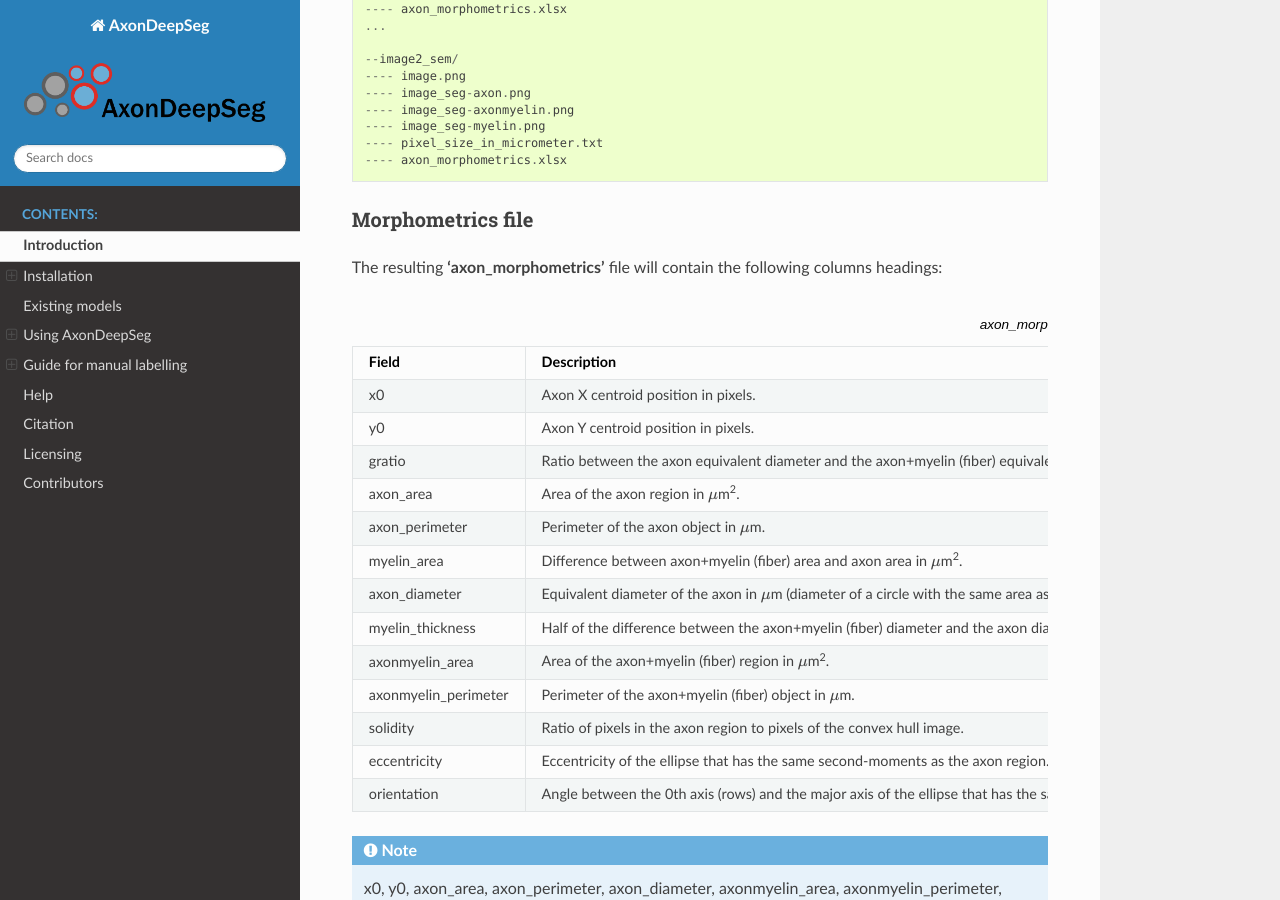
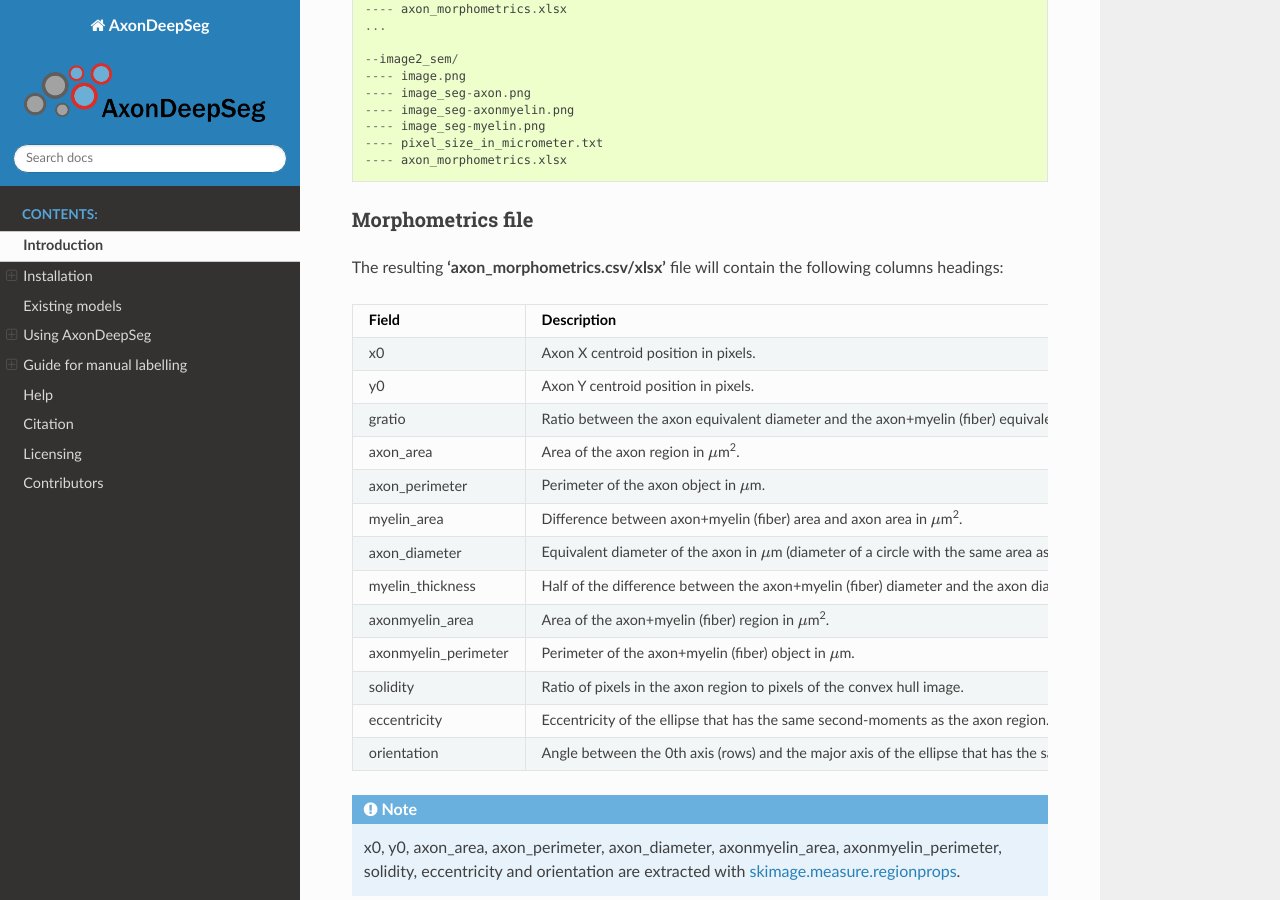
Before and after one commit to axondeepseg/axondeepseg, a Sphinx documentation site: the page built from docs/source/documentation.rst, in a window 1280 px wide and 900 px high, scrolled down 11914 px. Built offline with Sphinx 7.4.7 and the Read the Docs theme 2.0.0, drawn with Linux system fonts in a browser that asks for light colours.

Commit message:
Remove table title

```diff
--- a/docs/source/documentation.rst
+++ b/docs/source/documentation.rst
@@ -368,9 +368,9 @@ This will generate **'axon_morphometrics.xlsx'** file in each of folders::
 Morphometrics file
 ~~~~~~~~~~~~~~~~~~
 
-The resulting **'axon_morphometrics'** file will contain the following columns headings:
+The resulting **'axon_morphometrics.csv/xlsx'** file will contain the following columns headings:
 
-.. list-table:: axon_morphometrics.csv/xlsx
+.. list-table::
    :widths: 20 80
    :header-rows: 1
 
```
